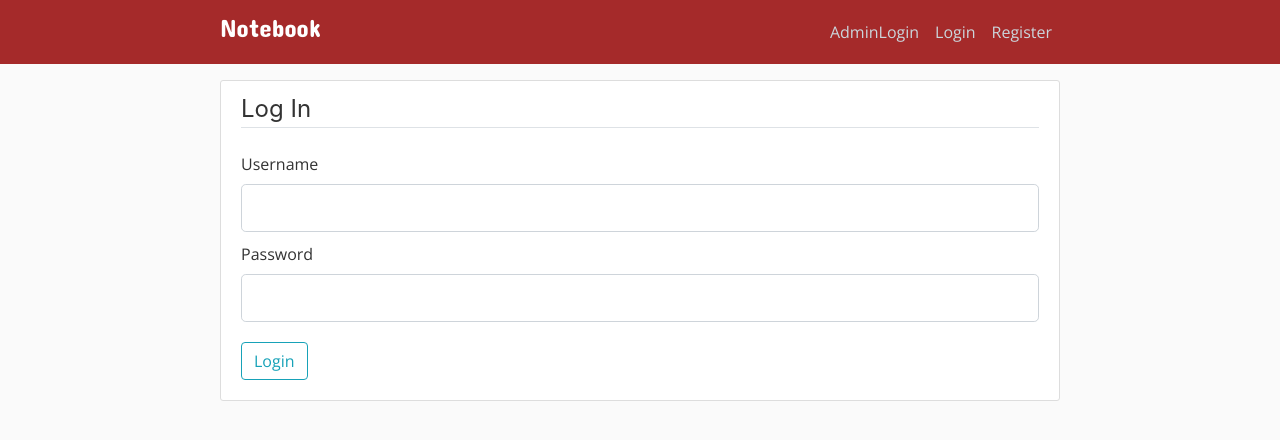
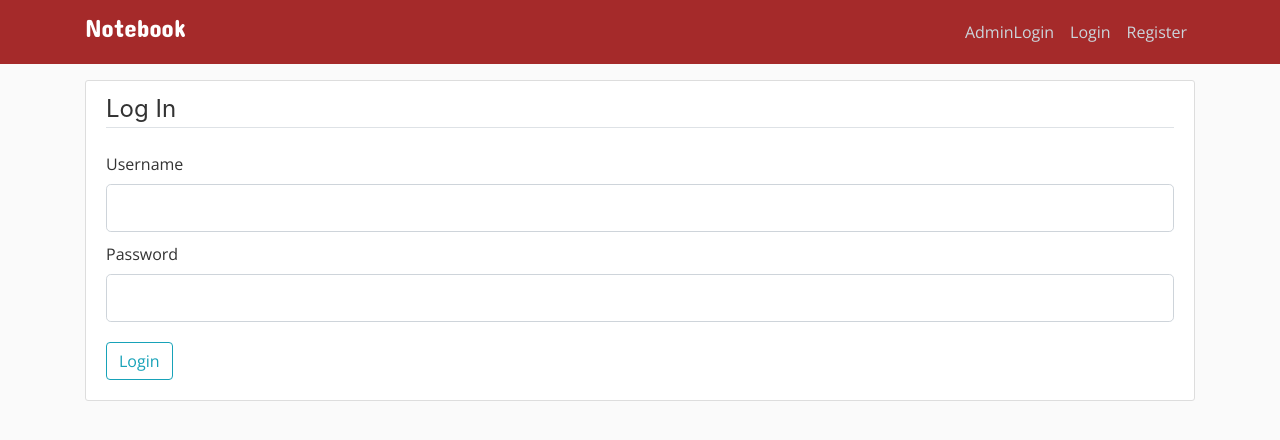
Before and after one commit to vipul138/Notebook-C2C-, a Flask app: page /Adminlogin in a window 1280 px wide. Shown: the top 440 px of the page. Run offline with Flask 2, Linux system fonts and the light colour scheme; some libraries are stand-ins or nearby versions.

Commit message:
adminlogin add final project

```diff
--- a/project/static/main.css
+++ b/project/static/main.css
@@ -129,10 +129,6 @@ main .wrapper {
 .form-group{
   margin-bottom: 10px;
 }
-.container{
-  padding-right: 150px;
-  padding-left: 150px;
-}
 
 .books h2 {
   max-width: 50%;
```
